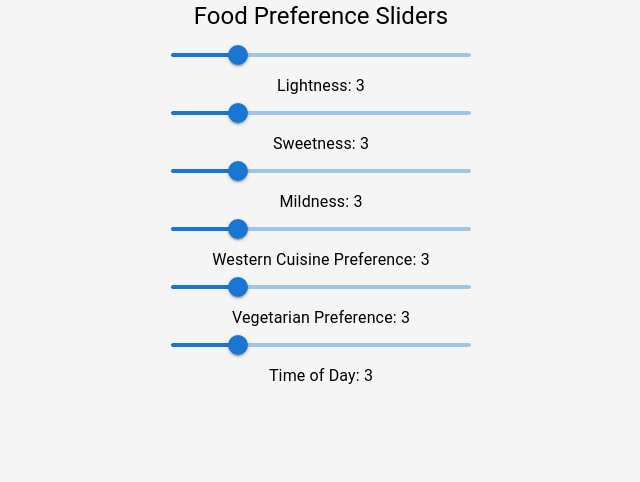
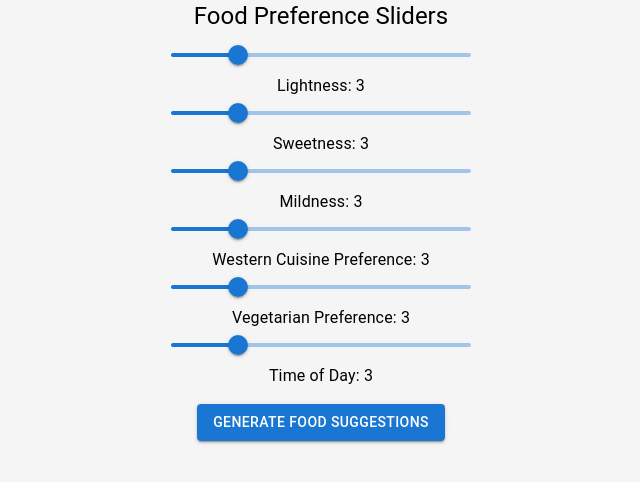
Before and after one commit to SheltonSS/Colgate-Eats, a React (Create React App) app in the folder colgateeats/: page /testing in a window 1280 px wide. Shown: the top 482 px of the page, without its empty margins (319-959 px from the left). Built offline with nearby package versions, Linux system fonts and the light colour scheme.

Commit message:
minor update

```diff
--- a/colgateeats/src/Components/TestingPage.js
+++ b/colgateeats/src/Components/TestingPage.js
@@ -1,18 +1,30 @@
 import React, { useState } from 'react';
 import { Slider, Button, Typography, Box } from '@mui/material';
-import axios from 'axios';
-import { generateRecipe } from '../Helperfunctions/generateRecipe';
+import { predictRoute } from '../Helperfunctions/IngredientRoutePredictor';
 
 const TestingPage = () => {
-  // // State for each slider value
   const [light, setLight] = useState(3);
   const [sweet, setSweet] = useState(3);
   const [mild, setMild] = useState(3);
   const [west, setWest] = useState(3);
   const [veggie, setVeggie] = useState(3);
   const [time, setTime] = useState(3);
-  const [foodSuggestions, setFoodSuggestions] = useState([]);
+  const [predictedRoute, setPredictedRoute] = useState('');
+  const [loading, setLoading] = useState(false);
 
+  const handlePredictRoute = async () => {
+    const ingredients = []; // Construct your ingredients based on the slider values
+    if (light > 5) ingredients.push('light'); // Example of how to gather ingredients
+    if (sweet > 5) ingredients.push('sweet');
+    if (mild > 5) ingredients.push('mild');
+    if (west > 5) ingredients.push('western');
+    if (veggie > 5) ingredients.push('vegetarian');
+
+    setLoading(true);
+    const route = await predictRoute(ingredients); // Call the prediction function
+    setPredictedRoute(route);
+    setLoading(false);
+  };
 
   return (
     <Box sx={{ width: 300, margin: 'auto', textAlign: 'center' }}>
@@ -32,25 +44,17 @@ const TestingPage = () => {
       <Slider value={time} onChange={(e, val) => setTime(val)} min={1} max={10} step={1} />
       <Typography>Time of Day: {time}</Typography>
 
-      {/* <Button variant="contained" color="primary" onClick={generateRecipe} sx={{ marginTop: 2 }}>
-        Generate Food Suggestions
-      </Button> */}
+      <Button variant="contained" color="primary" onClick={handlePredictRoute} sx={{ marginTop: 2 }} disabled={loading}>
+        {loading ? "Loading..." : "Generate Food Suggestions"}
+      </Button>
 
-      {foodSuggestions.length > 0 && (
+      {predictedRoute && (
         <Box sx={{ marginTop: 4 }}>
-          <Typography variant="h6">Food Suggestions:</Typography>
-          <ul>
-            {foodSuggestions.map((food, index) => (
-              <li key={index}>{food}</li>
-            ))}
-          </ul>
+          <Typography variant="h6">Predicted Route: {predictedRoute}</Typography>
         </Box>
       )}
     </Box>
   );
 };
 
-// export default App;
-
-
 export default TestingPage;
--- /dev/null
+++ b/colgateeats/src/Helperfunctions/IngredientRoutePredictor.js
@@ -0,0 +1,38 @@
+import { Configuration, OpenAIApi } from 'openai';
+const OpenAI = require('openai');
+
+// Initialize OpenAI API
+const openai = new OpenAI({
+  apiKey: "sk-aM_qlfmyZYldTTW3fFkj50_i_kwxW8bbcwLKnWFSFyT3BlbkFJbWLkNcNowjugliYvnpV9pKKtPoRmSwPr-33zUV79oA",
+  dangerouslyAllowBrowser: true
+  // Use your API key from environment variable
+});
+
+
+// const openai = new OpenAIApi(openai);
+
+// Function to predict route based on ingredients
+export const predictRoute = async (ingredients) => {
+
+  try {
+    const response = await openai.chat.completions.create({
+      model: 'gpt-4o-mini',
+      messages: [{ role: 'user', content: prompt }],
+      max_tokens: 1000,
+    });
+
+
+  // try {
+  //   const prompt = `Based on the ingredients: ${ingredients.join(", ")}, which route is most likely to have these ingredients available? The available routes are: Bleeker Route, South Albany Webster Route, Syracuse Route.`;
+
+  //   const response = await openai.createChatCompletion({
+  //     model: 'gpt-3.5-turbo',
+  //     messages: [{ role: 'user', content: prompt }],
+  //   });
+
+    return response.data.choices[0].message.content.trim();
+  } catch (error) {
+    console.error("Error predicting route:", error);
+    return "Error predicting route";
+  }
+};
--- /dev/null
+++ b/package.json
@@ -0,0 +1,5 @@
+{
+  "dependencies": {
+    "openai": "^4.65.0"
+  }
+}
```
Also changed, not shown: colgateeats/src/Components/RecipePopup.js (indentation only), colgateeats/src/Components/header.js (indentation only), colgateeats/src/Components/navbar.js (indentation only), 2 other files (tests, documents, lock files or other folders).
